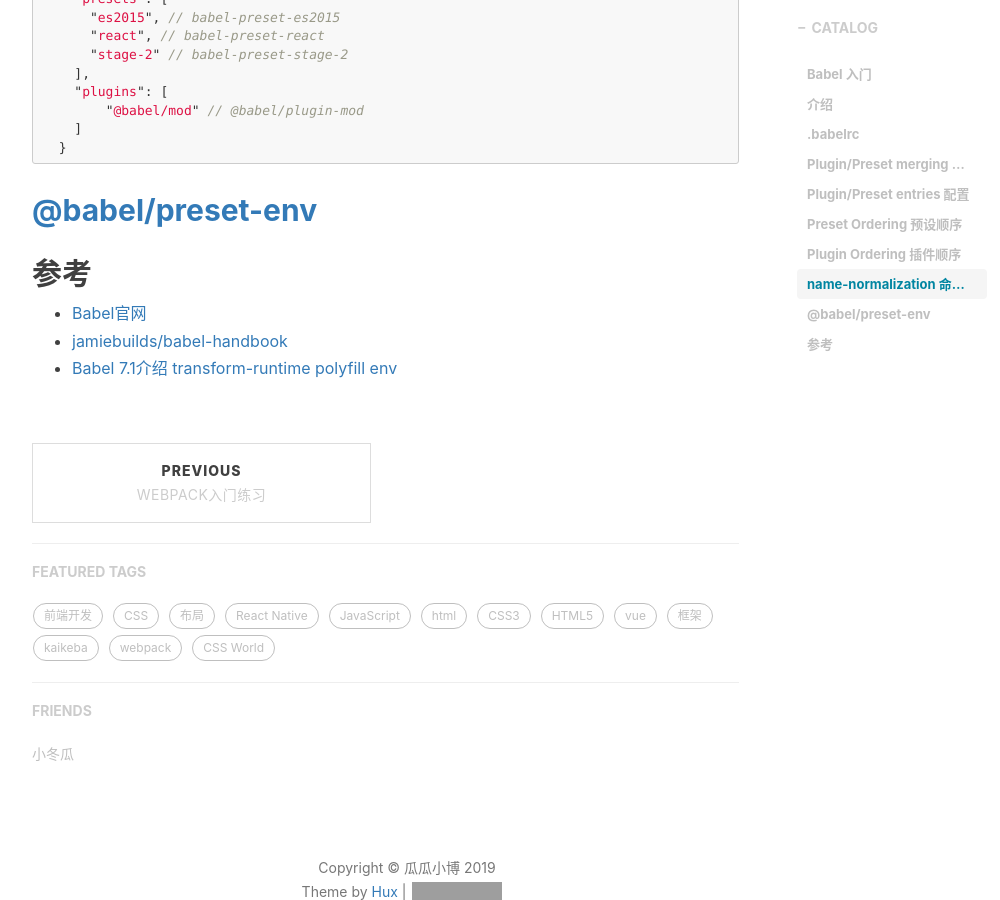
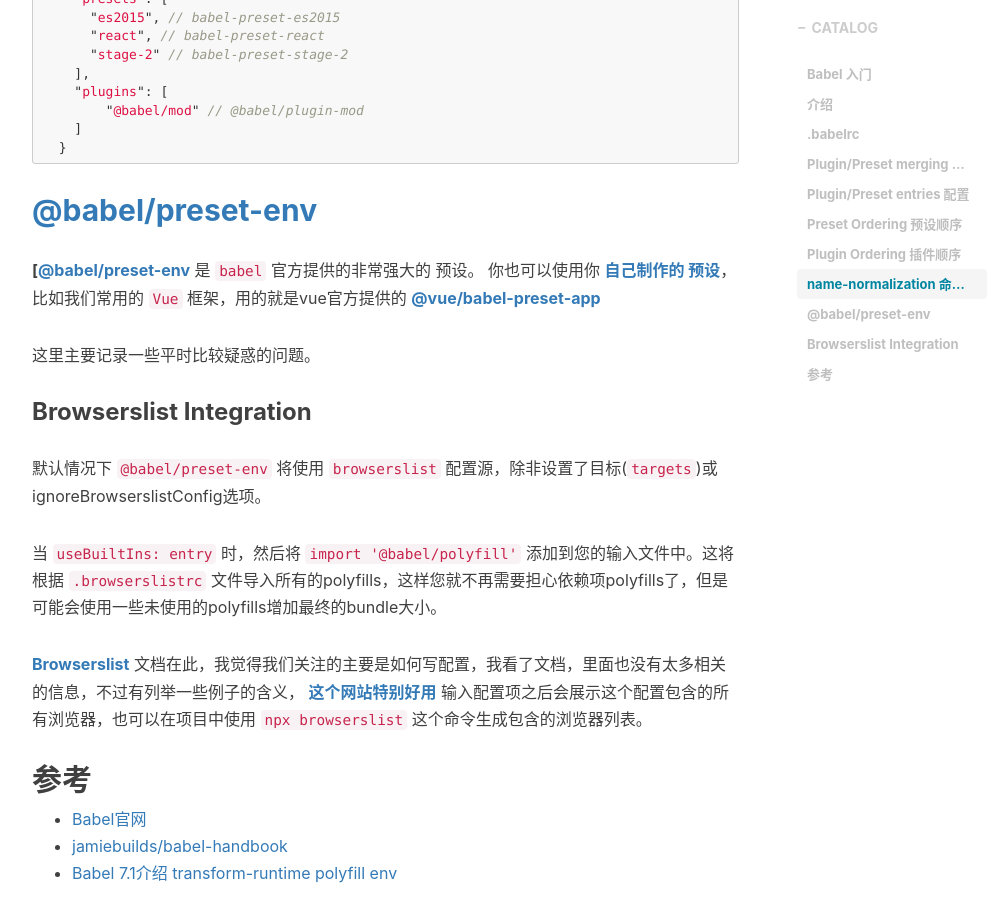
Before and after one commit to DDXG638/DDXG638.github.io, a Jekyll site: the page built from _posts/2019-09-19-Babel.md, in a window 1280 px wide and 900 px high, scrolled down 2735 px. Shown: the whole window, without its empty margins (233-1233 px from the left). Built offline with Jekyll 4.4.1, drawn with Linux system fonts in a browser that asks for light colours; nearby versions of some CDN libraries; comment, search, counter and statistics services are not loaded; grey boxes are pictures that could not be loaded.

Commit message:
补充2019-09-19-Babel.md

```diff
--- a/_posts/2019-09-19-Babel.md
+++ b/_posts/2019-09-19-Babel.md
@@ -111,6 +111,22 @@
 
 ## [@babel/preset-env](https://babeljs.io/docs/en/babel-preset-env)
 
+**[[@babel/preset-env](https://babeljs.io/docs/en/babel-preset-env)** 是 `babel` 官方提供的非常强大的 预设。
+你也可以使用你 **[自己制作的 预设](https://github.com/jamiebuilds/babel-handbook/blob/master/translations/zh-Hans/user-handbook.md#toc-making-your-own-preset)**，
+比如我们常用的 `Vue` 框架，用的就是vue官方提供的 **[@vue/babel-preset-app](https://github.com/vuejs/vue-cli/tree/dev/packages/%40vue/babel-preset-app)**
+
+
+这里主要记录一些平时比较疑惑的问题。
+
+
+### Browserslist Integration
+
+默认情况下 `@babel/preset-env` 将使用 `browserslist` 配置源，除非设置了目标(`targets`)或ignoreBrowserslistConfig选项。
+
+当 `useBuiltIns: entry` 时，然后将 `import '@babel/polyfill'` 添加到您的输入文件中。这将根据 `.browserslistrc` 文件导入所有的polyfills，这样您就不再需要担心依赖项polyfills了，但是可能会使用一些未使用的polyfills增加最终的bundle大小。
+
+**[Browserslist](https://github.com/browserslist/browserslist)** 文档在此，我觉得我们关注的主要是如何写配置，我看了文档，里面也没有太多相关的信息，不过有列举一些例子的含义， **[这个网站特别好用](https://browserl.ist/)** 输入配置项之后会展示这个配置包含的所有浏览器，也可以在项目中使用 `npx browserslist` 这个命令生成包含的浏览器列表。
+
 
 
 
```
